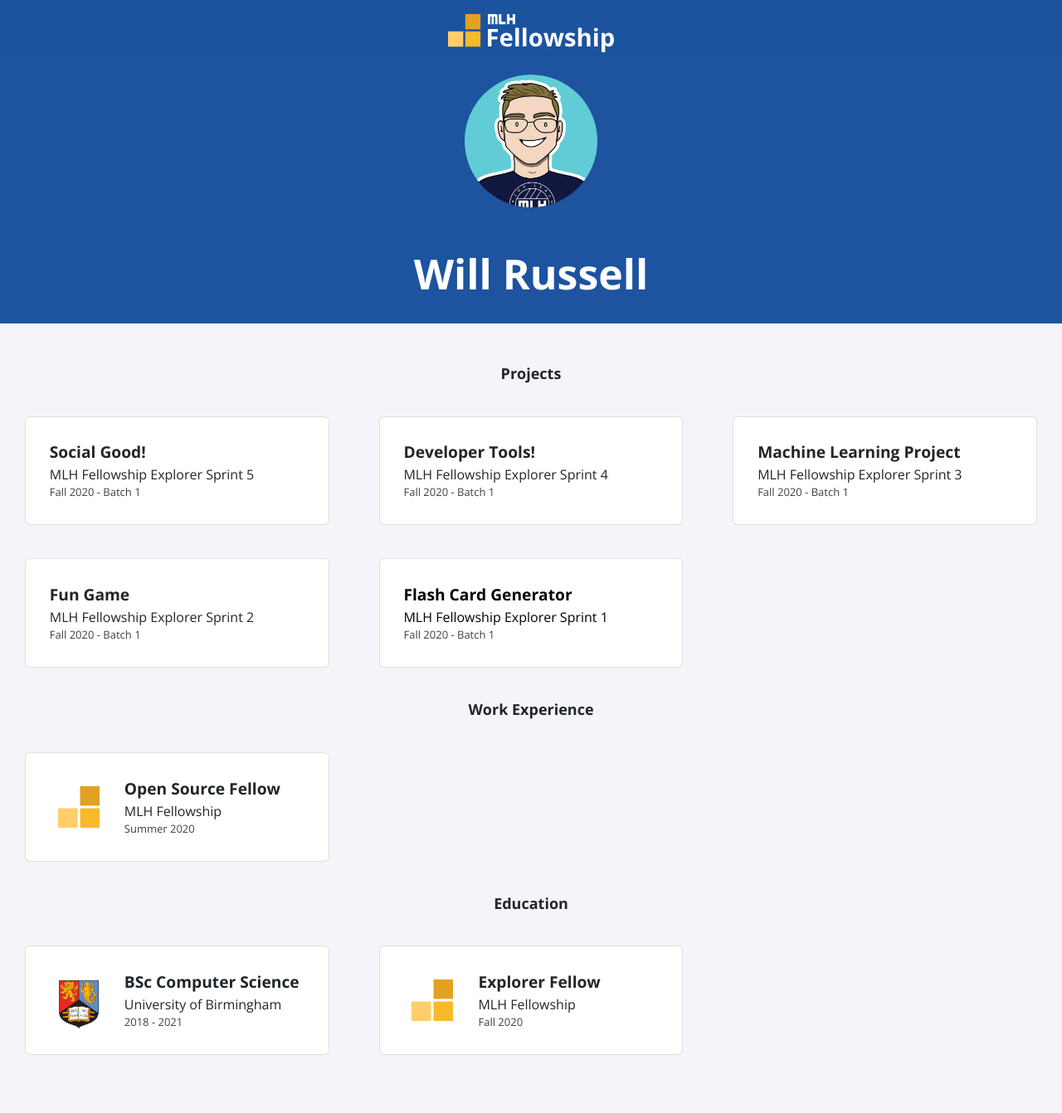
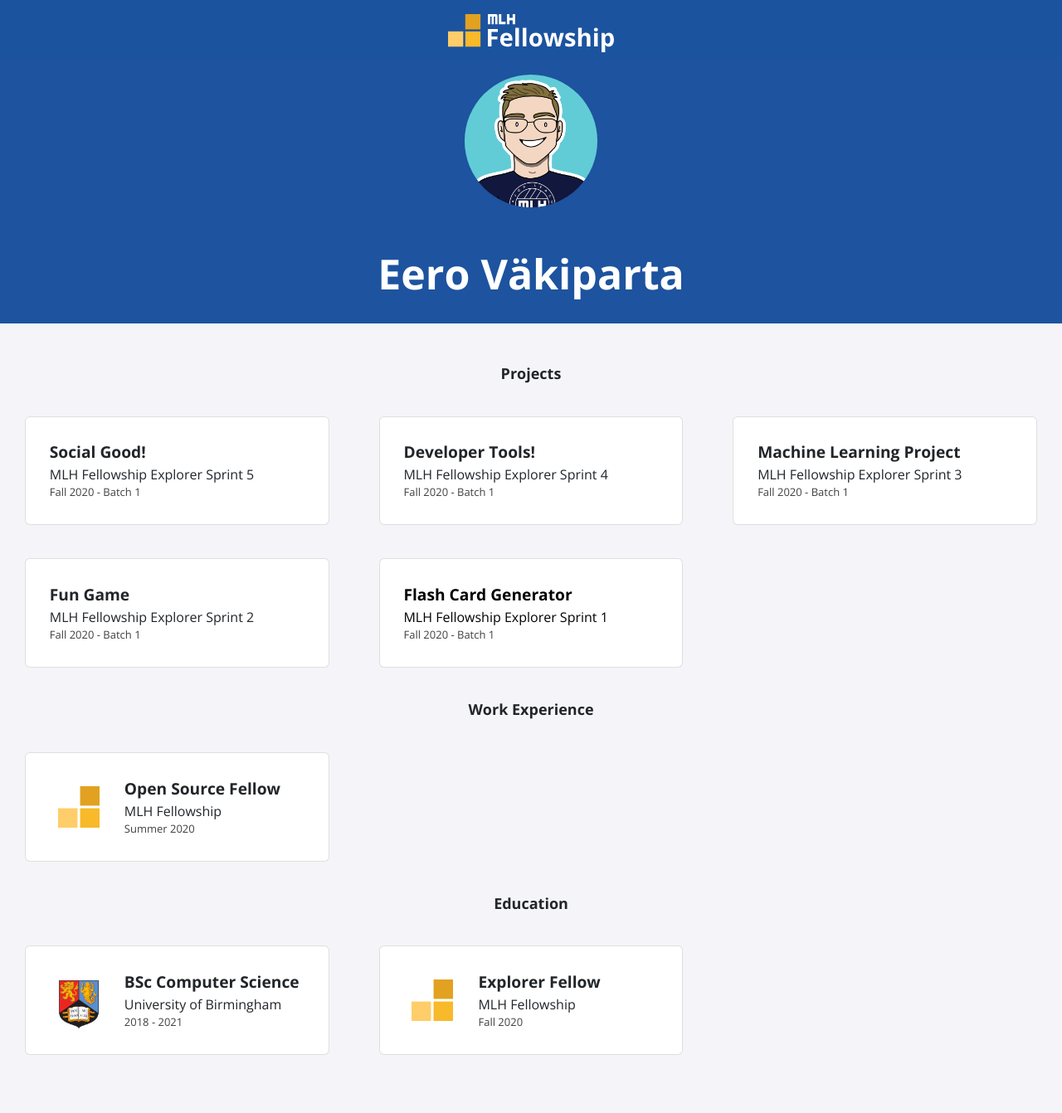
Before and after one commit to EeroVakiparta/MLHBuildDayPersonalSiteChallenge, a Jekyll site: the page built from index.html, in a window 1280 px wide. Shown: the whole page at 83% size. Built offline with Jekyll 4.4.1, drawn with Linux system fonts in a browser that asks for light colours; nearby versions of some CDN libraries; part of the change alters nothing that is shown.

Commit message:
Update _config.yml

```diff
--- a/_config.yml
+++ b/_config.yml
@@ -1,13 +1,11 @@
-title: "Will Russell"
-email: fellowship@mlh.io
+title: "Eero Väkiparta"
+email: eero@email.eero
 description: >- # this means to ignore newlines until "baseurl:"
-  Write an awesome description for your new site here. You can edit this
-  line in _config.yml. It will appear in your document head meta (for
-  Google search results) and in your feed.xml site description.
+ I'm awesome !
 baseurl: "/"
 url: "/portfolio-template"
 twitter_username: mlhacks
-github_username:  mlh-fellowship
+github_username:  EeroVakiparta
 
 sass:
   sass_dir: _sass
```
